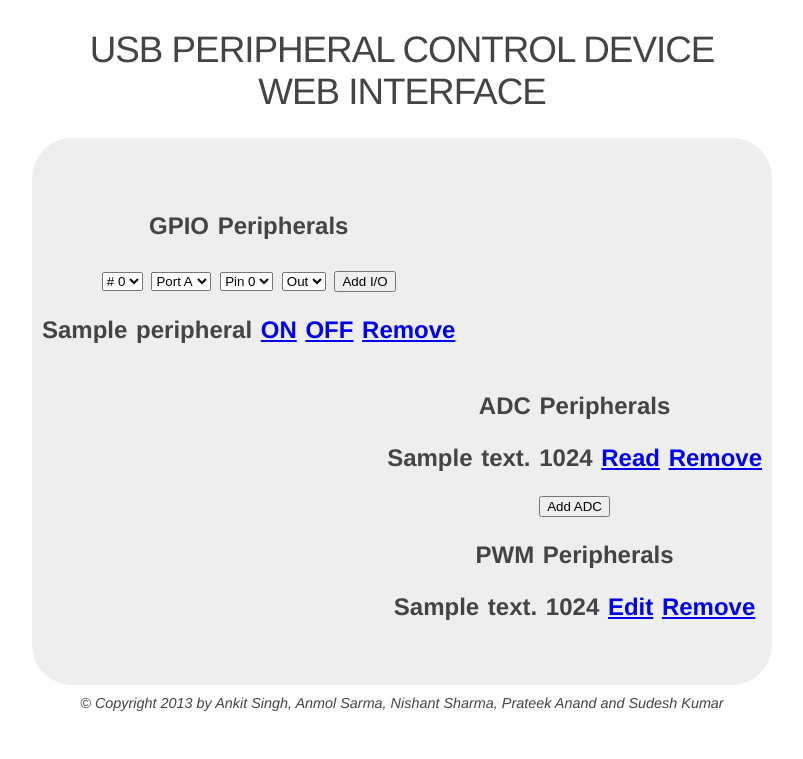
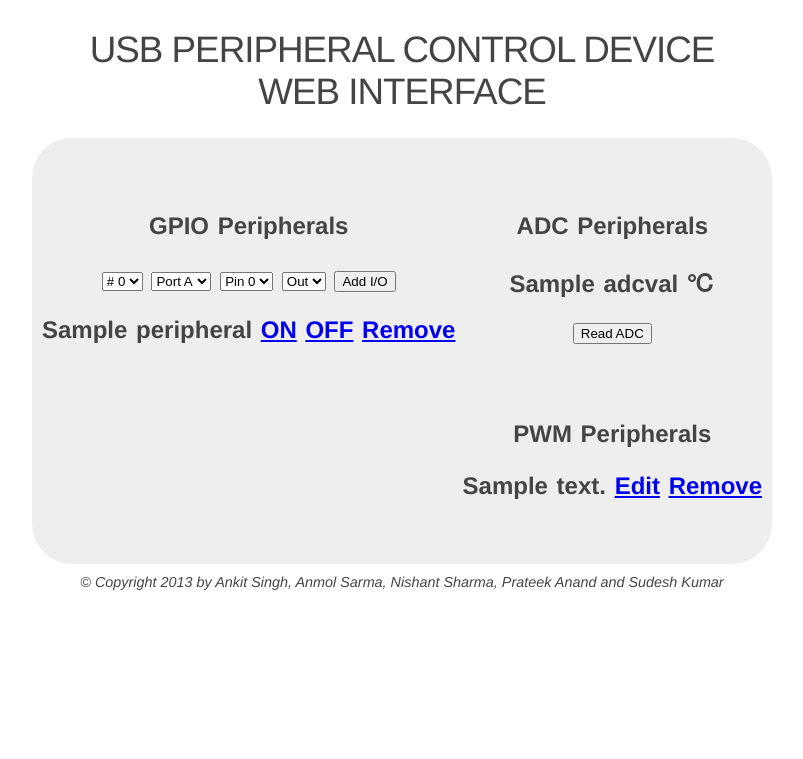
Before and after one commit to sudesh309/upcd_webapp, a Flask app: template templates/main.html in a window 1280 px wide. Shown: the part 41-800 px from the top of the page, without its empty margins (238-1041 px from the left). Run offline with Flask 2, Linux system fonts and the light colour scheme; the template is opened without the code that fills it: most values are stand-ins (such as "Sample title", 1, 10 or a date in 2020).

Commit message:
Added ADC read mechanism.

```diff
--- a/app.py
+++ b/app.py
@@ -28,17 +28,22 @@ app = Flask(__name__)
 device = "/dev/USBDev251"
 
 myList = [[0,1,2], [], []]
+adcval = 0
 
 @app.route("/", methods=["GET", "POST"])
 def root():
+	global adcval
 	if request.method == "POST":
 		if request.form['submit'] == "addio":
 			ioAdd()
+		elif request.form['submit'] == "readadc":
+			adcval = subprocess.check_output(["./reader", "/dev/USBDev251", "T"])
+
 	ioList = []
 	for peripheral in myList[0]:
-		if ioProbe(peripheral) != "000":
+		if ioProbe(peripheral)[0] != "0":
 			ioList.append(peripheral)
-	return render_template('main.html', ioList = ioList, descList = myList)
+	return render_template('main.html', ioList = ioList, descList = myList, adcval = adcval)
 
 @app.route("/<peripheral>/<command>")
 def handler(peripheral, command):
--- a/templates/main.html
+++ b/templates/main.html
@@ -65,14 +65,12 @@
 
  <div style="float: right; margin-right:10px;">
 	 <p> ADC Peripherals</p>
-	 {% for peripheral in descList[1] %}
-	 <p> {{ peripheral }}  1024 <a href="read">Read</a> <a href="removeadc">Remove</a></p>
-	 {% endfor %}
-	 <button type="submit" name="submit" value="addadc">Add ADC</button>
+	 <p> {{ adcval }} &#8451</p>
+	 <p><button type="submit" name="submit" value="readadc">Read ADC</button> </p>
 	 <br>
 	 <p> PWM Peripherals</p>
 	 {% for peripheral in descList[1] %}
-	 <p> {{ peripheral }}  1024 <a href="edit">Edit</a> <a href="removepwm">Remove</a></p>
+	 <p> {{ peripheral }}  <a href="edit">Edit</a> <a href="removepwm">Remove</a></p>
 	 {% endfor %}
  </div>
 
```
